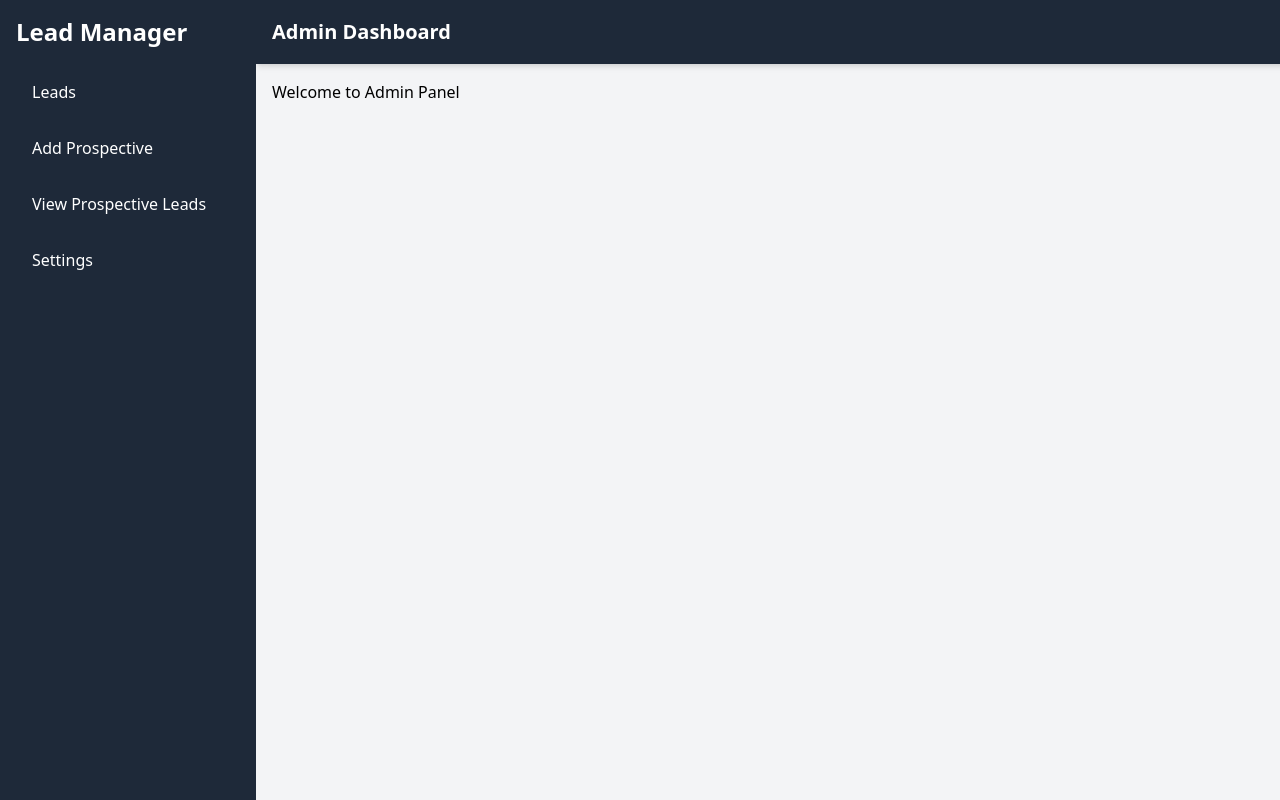
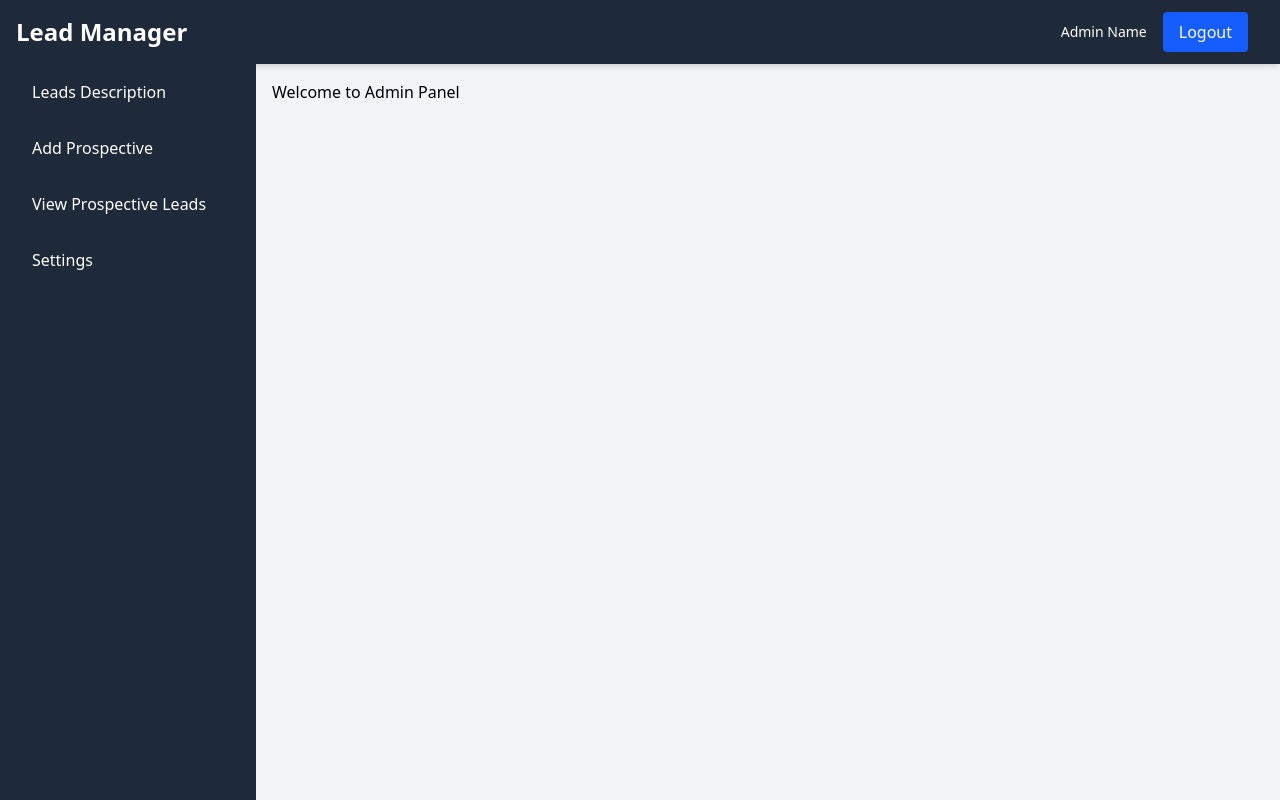
Before and after one commit to arryaanjain/lead-management, a React (Vite) app in the folder admin/: page /admin in a window 1280 px wide. Built offline with nearby package versions, Linux system fonts and the light colour scheme; sample sign-in values are in the browser's storage.

Commit message:
UI Fix: Logout button rendering on desktop screen

```diff
--- a/admin/src/components/Sidebar.tsx
+++ b/admin/src/components/Sidebar.tsx
@@ -13,7 +13,7 @@ const Sidebar: React.FC<{ isSidebarOpen: boolean, toggleSidebar: () => void }> =
       <nav>
         <ul className="space-y-4">
           <li>
-            <Link to="/admin/leads" className="block py-2 px-4 rounded hover:bg-gray-700 transition">Leads</Link>
+            <Link to="/admin/leads" className="block py-2 px-4 rounded hover:bg-gray-700 transition">Leads Description</Link>
           </li>
           <li>
             <Link to="/admin/add" className="block py-2 px-4 rounded hover:bg-gray-700 transition">Add Prospective</Link>
--- a/admin/src/components/TopBar.tsx
+++ b/admin/src/components/TopBar.tsx
@@ -1,3 +1,4 @@
+// src/components/TopBar.tsx
 import { FC } from 'react';
 import axiosJWT from '../utils/axiosInstance';
 
@@ -9,7 +10,6 @@ const TopBar: FC<TopBarProps> = ({ toggleSidebar }) => {
 
   const handleLogout = async () => {
     try {
-      // Get the refresh token from localStorage or wherever it's stored
       const refreshToken = localStorage.getItem('refreshToken');
 
       if (!refreshToken) {
@@ -17,18 +17,14 @@ const TopBar: FC<TopBarProps> = ({ toggleSidebar }) => {
         return;
       }
 
-      // Make the logout request using axios
       const response = await axiosJWT.post('/api/auth/logout', {
         token: refreshToken,
       });
 
       if (response.status === 200) {
-        // Optionally, clear any client-side session or localStorage items
-        localStorage.removeItem('refreshToken'); // Remove refresh token
-        localStorage.removeItem('accessToken'); // Remove access token
-
-        // Redirect user to the login page or a different route
-        window.location.href = '/admin/login'; // Adjust the redirect URL as needed
+        localStorage.removeItem('refreshToken');
+        localStorage.removeItem('accessToken');
+        window.location.href = '/admin/login';
       }
     } catch (error) {
       console.error('Logout error:', error);
@@ -36,13 +32,13 @@ const TopBar: FC<TopBarProps> = ({ toggleSidebar }) => {
   };
 
   return (
-    <div className="fixed top-0 z-20 h-16 px-4 shadow-md bg-gray-800 text-white flex justify-between items-center w-full lg:left-64 left-0 transition-all duration-300">
+    <div className="fixed top-0 z-20 w-full h-16 px-4 shadow-md bg-gray-800 text-white flex justify-between items-center transition-all duration-300">
       <h1 className="text-xl font-semibold">Admin Dashboard</h1>
       <div className="flex items-center space-x-4">
         <p className="text-sm">Admin Name</p>
         <button
           className="px-4 py-2 bg-blue-600 text-white rounded hover:bg-blue-700 transition"
-          onClick={handleLogout} // Call handleLogout on click
+          onClick={handleLogout}
         >
           Logout
         </button>
--- a/admin/src/pages/AdminLayout.tsx
+++ b/admin/src/pages/AdminLayout.tsx
@@ -1,4 +1,4 @@
-// admin/layout/AdminLayout.tsx
+// src/layout/AdminLayout.tsx
 import React, { useState } from 'react';
 import { Outlet } from 'react-router-dom';
 import Sidebar from '../components/Sidebar';
@@ -9,10 +9,10 @@ const AdminLayout: React.FC = () => {
   const toggleSidebar = () => setSidebarOpen(!isSidebarOpen);
 
   return (
-    <div className="min-h-screen bg-gray-100">
+    <div className="min-h-screen bg-gray-100 flex flex-col">
       <Sidebar isSidebarOpen={isSidebarOpen} toggleSidebar={toggleSidebar} />
       <TopBar toggleSidebar={toggleSidebar} />
-      <div className="pt-16 lg:ml-64 transition-all duration-300">
+      <div className="pt-16 lg:ml-64 transition-all duration-300 flex-1">
         <main className="p-4">
           <Outlet />
         </main>
```
